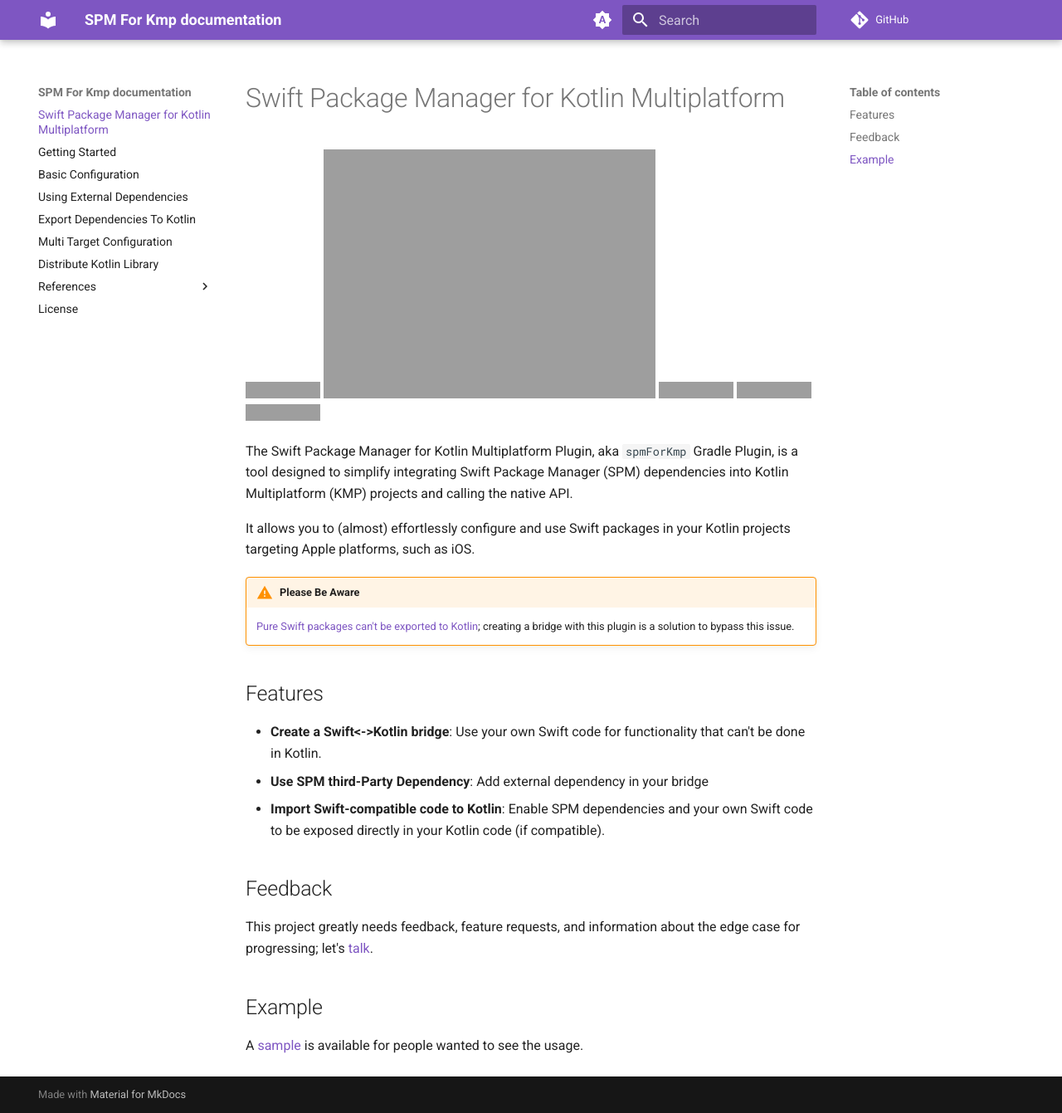
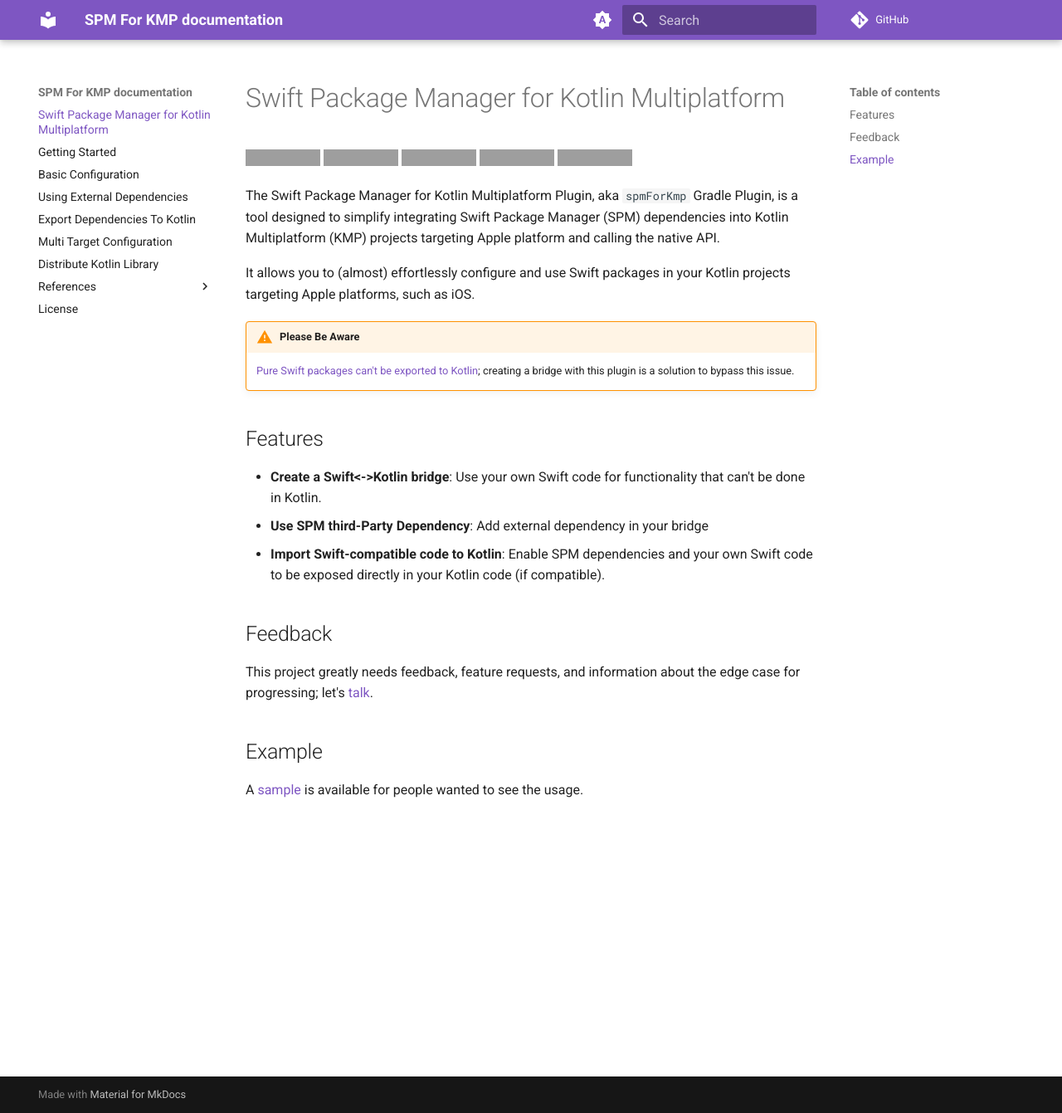
Before and after one commit to frankois944/spm4Kmp, an MkDocs documentation site: the page built from website/docs/index.md, in a window 1280 px wide and 1341 px high. Shown: the whole window at 83% size. Built offline with MkDocs 1.6.1 and Material for MkDocs 9.7.7, drawn with Linux system fonts in a browser that asks for light colours; comment, search, counter and statistics services are not loaded; some of the changed lines change nothing that is shown; grey boxes are pictures that could not be loaded.

Commit message:
update docs

```diff
--- a/website/docs/index.md
+++ b/website/docs/index.md
@@ -6,7 +6,7 @@
 [![Quality Gate Status](https://sonarcloud.io/api/project_badges/measure?project=frankois944_spm4Kmp&metric=alert_status)](https://sonarcloud.io/summary/new_code?id=frankois944_spm4Kmp)
 [![GitHub License](https://img.shields.io/github/license/frankois944/spm4kmp)](https://github.com/frankois944/spm4Kmp/blob/main/LICENSE)
 
-The Swift Package Manager for Kotlin Multiplatform Plugin, aka `spmForKmp` Gradle Plugin, is a tool designed to simplify integrating Swift Package Manager (SPM) dependencies into Kotlin Multiplatform (KMP) projects and calling the native API.
+The Swift Package Manager for Kotlin Multiplatform Plugin, aka `spmForKmp` Gradle Plugin, is a tool designed to simplify integrating Swift Package Manager (SPM) dependencies into Kotlin Multiplatform (KMP) projects targeting Apple platform and calling the native API.
 
 It allows you to (almost) effortlessly configure and use Swift packages in your Kotlin projects targeting Apple platforms, such as iOS.
 
--- a/website/mkdocs.yml
+++ b/website/mkdocs.yml
@@ -1,8 +1,8 @@
-site_name: SPM For Kmp documentation
+site_name: SPM For KMP documentation
 repo_url: https://github.com/frankois944/spm4Kmp
 site_author: François Dabonot
 site_description: Documentation for the plugin spmForKmp (Swift Package Manager For Kotlin Multiplatform), which helps to integrate Swift Package into a KMP project by importing his content or using a bridge.
-site_url: https://github.com/frankois944/spm4Kmp
+site_url: https://frankois944.github.io/spm4Kmp/
 nav:
   - index.md
   - setup.md
```
